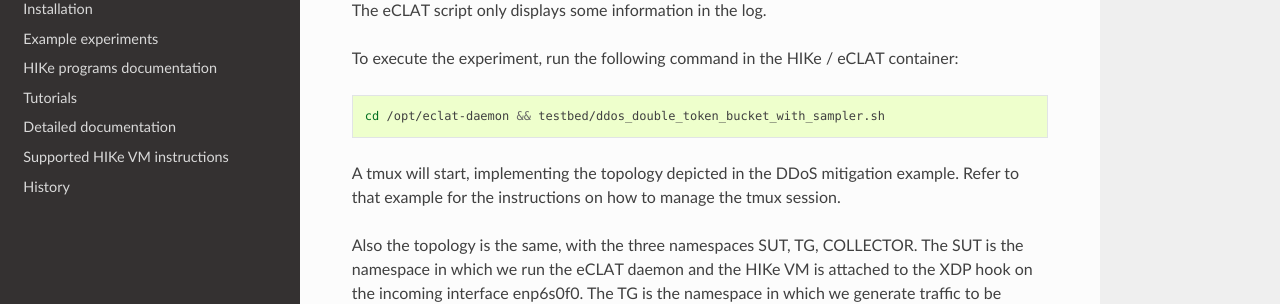
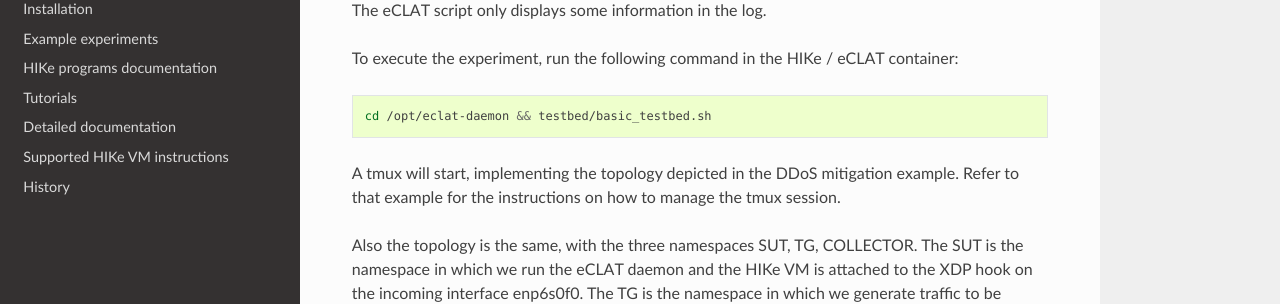
Before and after one commit to hike-eclat/docs, a Sphinx documentation site: the page built from docs/basic_testbed.rst, in a window 1280 px wide and 1281 px high. Shown: the part 257-561 px from the top of the window. Built offline with Sphinx 7.4.7 and the Read the Docs theme 2.0.0, drawn with Linux system fonts in a browser that asks for light colours; pages that are not in the unit, such as notebooks, are missing from menus.

Commit message:
Update basic_testbed.rst

```diff
--- a/docs/basic_testbed.rst
+++ b/docs/basic_testbed.rst
@@ -13,7 +13,7 @@ To execute the experiment, run the following command in the HIKe / eCLAT contain
 
 .. code-block:: shell
 
-   cd /opt/eclat-daemon && testbed/ddos_double_token_bucket_with_sampler.sh
+   cd /opt/eclat-daemon && testbed/basic_testbed.sh
 
 A tmux will start, implementing the topology depicted in the DDoS mitigation example. Refer to that example
 for the instructions on how to manage the tmux session.
```
